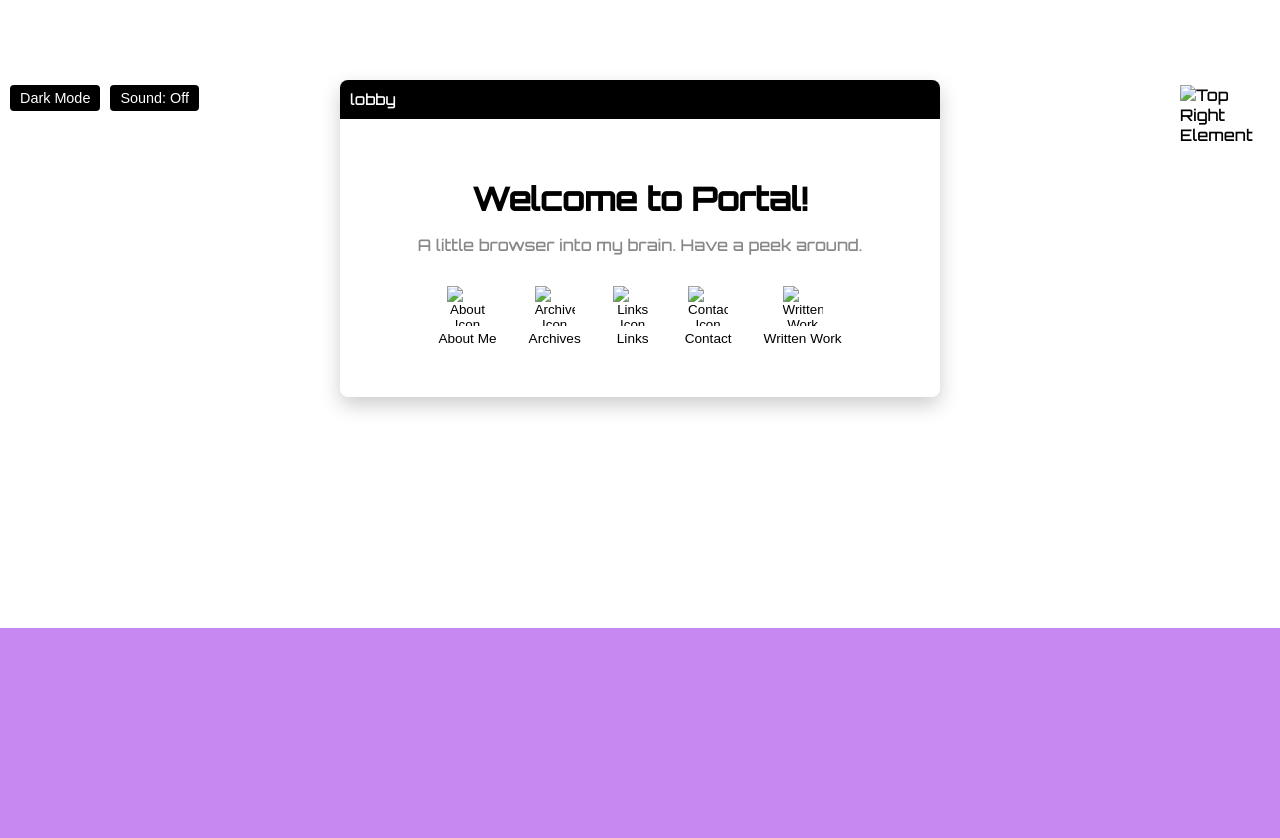
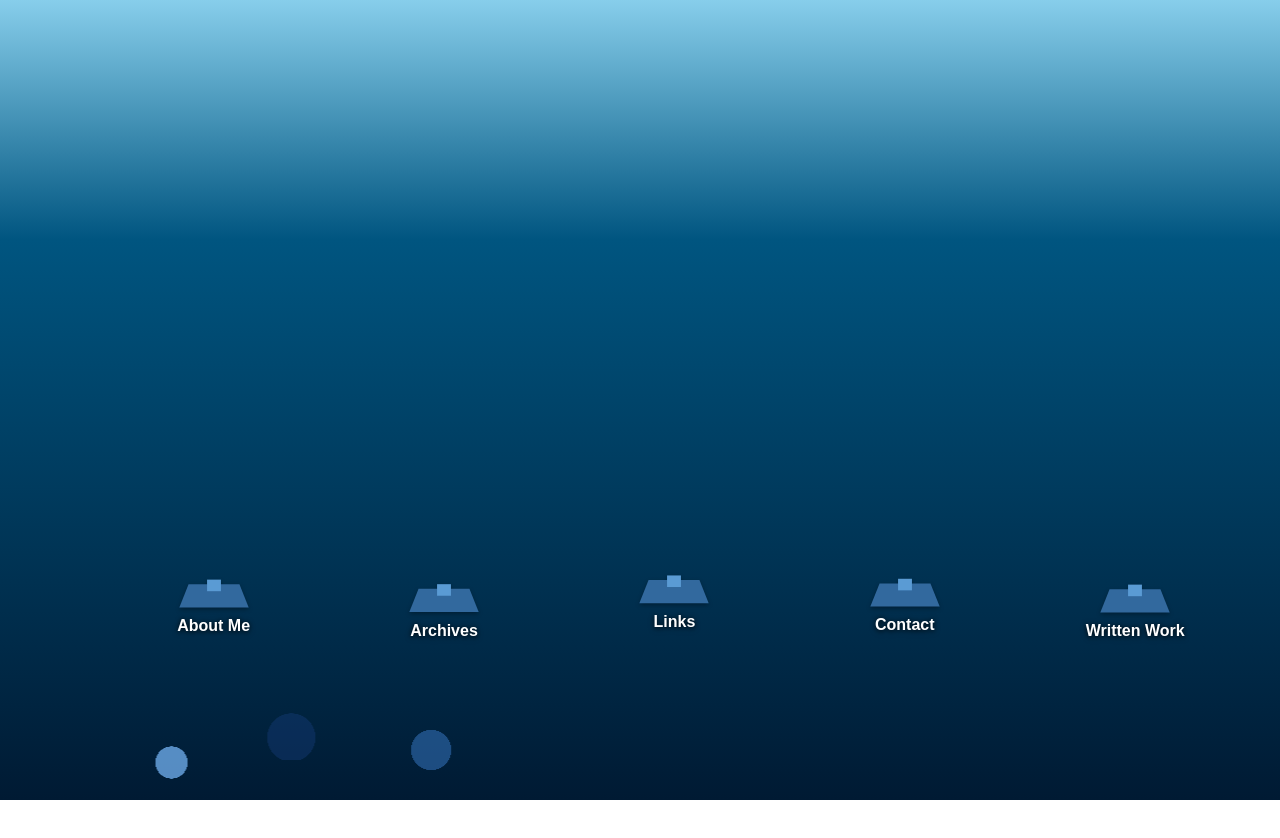
Before and after one commit to ar3youahuman/FJ, a plain HTML site: page index.html in a window 1280 px wide. After the commit the page ends 800 px from the top, so only its background shows below. Drawn offline with Linux system fonts and the light colour scheme.

Commit message:
Update index.html

```diff
--- a/index.html
+++ b/index.html
@@ -2,190 +2,160 @@
 <html lang="en">
 <head>
 <meta charset="UTF-8" />
-  <meta name="viewport" content="width=device-width, initial-scale=1.0" />
-  <title>Project Portal</title>
-  <link href="https://fonts.googleapis.com/css2?family=Orbitron:wght@500&display=swap" rel="stylesheet">
+<meta name="viewport" content="width=device-width, initial-scale=1" />
+<title>Infinite Ocean Waves with Floating Boats</title>
 <style>
-    :root {
-      --white: #ffffff;
-      --purple: #c888f2;
-      --black: #000000;
-      --gray: #888;
-      --font-main: 'Orbitron', sans-serif;
+  * {
+    margin: 0; padding: 0; box-sizing: border-box;
   }
-
-    * {
-      box-sizing: border-box;
+  html, body {
+    height: 100%;
+    background: linear-gradient(to top, #001a33 0%, #005580 70%, #87ceeb 100%);
+    overflow: hidden;
+    font-family: Arial, sans-serif;
   }
-
-    body {
-      margin: 0;
-      font-family: var(--font-main);
-      background: linear-gradient(to bottom, var(--white) 0% 71.4%, var(--purple) 71.4% 100%);
+  #ocean {
+    position: relative;
+    width: 100vw;
     height: 100vh;
-      position: relative;
-      transition: background 0.3s;
+    overflow: hidden;
   }
-
-    .controls {
+  .wave-container {
     position: absolute;
-      top: 5px;
-      left: 10px;
+    bottom: 0;
+    width: 200vw;
+    height: 150px;
+    left: 0;
+    animation: wave-move 10s linear infinite;
+  }
+  .wave {
+    position: absolute;
+    width: 200vw;
+    height: 150px;
+    background-repeat: repeat-x;
+    bottom: 0;
+  }
+  .wave1 {
+    background-image: radial-gradient(circle 20px at 10% 80%, #a2d2ff 80%, transparent 81%),
+                      radial-gradient(circle 20px at 30% 75%, #7bbcff 80%, transparent 81%);
+    opacity: 0.7;
+    animation: wave-shift 4s ease-in-out infinite alternate;
+    bottom: 0;
+    z-index: 1;
+  }
+  .wave2 {
+    background-image: radial-gradient(circle 25px at 20% 85%, #5a9bd4 80%, transparent 81%),
+                      radial-gradient(circle 25px at 40% 80%, #3a7cc9 80%, transparent 81%);
+    opacity: 0.5;
+    animation: wave-shift 6s ease-in-out infinite alternate;
+    bottom: 20px;
+    z-index: 2;
+  }
+  .wave3 {
+    background-image: radial-gradient(circle 30px at 15% 90%, #2a5c99 80%, transparent 81%),
+                      radial-gradient(circle 30px at 35% 85%, #184080 80%, transparent 81%);
+    opacity: 0.4;
+    animation: wave-shift 8s ease-in-out infinite alternate;
+    bottom: 40px;
+    z-index: 3;
+  }
+  @keyframes wave-move {
+    0% { left: 0; }
+    100% { left: -100vw; }
+  }
+  @keyframes wave-shift {
+    0% { background-position-x: 0; }
+    100% { background-position-x: 50px; }
+  }
+  #boats {
+    position: absolute;
+    bottom: 70px;
+    width: 100vw;
+    height: 150px;
+    pointer-events: none;
+  }
+  .boat {
+    position: absolute;
+    width: 120px;
+    height: 60px;
+    pointer-events: auto;
+    cursor: pointer;
     display: flex;
-      gap: 10px;
+    flex-direction: column;
+    align-items: center;
+    color: white;
+    text-decoration: none;
+    font-weight: bold;
+    text-shadow: 0 0 5px #000a;
+    transition: transform 0.3s ease;
+    filter: drop-shadow(0 2px 2px rgba(0,0,0,0.3));
   }
-
-    .control-btn {
-      background-color: var(--black);
-      color: var(--white);
-      border: none;
-      padding: 5px 10px;
-      border-radius: 4px;
-      cursor: pointer;
-      font-size: 0.9rem;
+  .boat:hover {
+    transform: scale(1.1) translateY(-10px);
+    filter: drop-shadow(0 4px 4px rgba(0,0,0,0.5));
   }
-
-    .top-right-png {
-      position: absolute;
-      top: 5px;
-      right: 20px;
+  .boat svg {
     width: 80px;
-      height: auto;
+    height: 40px;
+    margin-bottom: 5px;
+    fill: #32699e;
   }
-
-    .browser-wrapper {
-      background-color: var(--white);
-      width: 90%;
-      max-width: 600px;
-      margin: 80px auto 0 auto;
-      border-radius: 8px;
-      box-shadow: 0 8px 20px rgba(0, 0, 0, 0.2);
-      overflow: hidden;
-      text-align: center;
-    }
-
-    .browser-tab {
-      background-color: var(--black);
-      color: var(--white);
-      padding: 10px;
-      text-align: left;
-      font-size: 0.95rem;
-    }
-
-    .browser-body {
-      padding: 60px 20px 50px;
-    }
-
-    .browser-body h1 {
-      font-size: 2rem;
-      margin: 0 0 10px;
-    }
-
-    .browser-body p {
-      font-size: 1rem;
-      color: var(--gray);
-      margin-bottom: 30px;
-    }
-
-    .button-grid {
-      display: flex;
-      flex-wrap: wrap;
-      justify-content: center;
-      gap: 20px;
-    }
-
-    .button-grid button {
-      background-color: transparent;
-      border: none;
-      text-align: center;
-      cursor: pointer;
-    }
-
-    .button-grid img {
-      width: 40px;
-      height: 40px;
-      display: block;
-      margin: 0 auto 5px;
-    }
-
-    .button-grid span {
-      display: block;
-      font-size: 0.85rem;
-      color: var(--black);
-    }
-
-    .dark-mode {
-      background: linear-gradient(to bottom, #111 0% 71.4%, #3a2a4f 71.4% 100%);
-    }
-
-    .dark-mode .browser-wrapper {
-      background-color: #222;
-      color: #eee;
-    }
-
-    .dark-mode .browser-tab {
-      background-color: #000;
-      color: #fff;
-    }
-
-    .dark-mode span {
-      color: #eee;
+  @keyframes boat-bob {
+    0%, 100% { transform: translateY(0); }
+    50% { transform: translateY(-10px); }
   }
 </style>
 </head>
 <body>
-  <div class="controls">
-    <button class="control-btn" id="darkToggle">Dark Mode</button>
-    <button class="control-btn" id="soundToggle">Sound: Off</button>
+<div id="ocean">
+  <div class="wave-container">
+    <div class="wave wave1"></div>
+    <div class="wave wave2"></div>
+    <div class="wave wave3"></div>
   </div>
 
-  <img src="your-element.png" alt="Top Right Element" class="top-right-png">
-
-  <div class="browser-wrapper">
-    <div class="browser-tab">lobby</div>
-    <div class="browser-body">
-      <h1>Welcome to Portal!</h1>
-      <p>A little browser into my brain. Have a peek around.</p>
-      <div class="button-grid">
-        <button>
-          <img src="about-icon.png" alt="About Icon">
-          <span>About Me</span>
-        </button>
-        <button>
-          <img src="archives-icon.png" alt="Archives Icon">
-          <span>Archives</span>
-        </button>
-        <button>
-          <img src="links-icon.png" alt="Links Icon">
-          <span>Links</span>
-        </button>
-        <button>
-          <img src="contact-icon.png" alt="Contact Icon">
-          <span>Contact</span>
-        </button>
-        <button>
-          <img src="writing-icon.png" alt="Written Work Icon">
-          <span>Written Work</span>
-        </button>
-      </div>
-    </div>
+  <div id="boats"></div>
 </div>
 
+<audio id="ocean-sfx" loop preload="auto">
+  <source src="ocean-wave-sound.mp3" type="audio/mpeg" />
+  <source src="ocean-wave-sound.ogg" type="audio/ogg" />
+</audio>
+
 <script>
-    const darkToggle = document.getElementById('darkToggle');
-    const soundToggle = document.getElementById('soundToggle');
-    let darkMode = false;
-    let soundOn = false;
+  const boatsData = [
+    { href: "#about", title: "About Me" },
+    { href: "#archives", title: "Archives" },
+    { href: "#links", title: "Links" },
+    { href: "#contact", title: "Contact" },
+    { href: "#written", title: "Written Work" }
+  ];
 
-    darkToggle.onclick = () => {
-      darkMode = !darkMode;
-      document.body.classList.toggle('dark-mode', darkMode);
-    };
+  // Simple SVG boat icon
+  const boatSVG = `<svg viewBox="0 0 64 32" xmlns="http://www.w3.org/2000/svg" aria-hidden="true" role="img"><path d="M2 28h60l-8-20H10L2 28z" /><rect x="26" y="4" width="12" height="10" fill="#5a9bd4"/></svg>`;
 
-    soundToggle.onclick = () => {
-      soundOn = !soundOn;
-      soundToggle.textContent = `Sound: ${soundOn ? 'On' : 'Off'}`;
-    };
+  const boatsContainer = document.getElementById('boats');
+
+  boatsData.forEach((boat, i) => {
+    const a = document.createElement('a');
+    a.href = boat.href;
+    a.title = boat.title;
+    a.className = 'boat';
+    a.style.left = (12 + i * 18) + 'vw';
+    a.style.animation = `boat-bob 4s ease-in-out infinite`;
+    a.style.animationDelay = `${i * 1.3}s`;
+    a.innerHTML = boatSVG + `<span>${boat.title}</span>`;
+    boatsContainer.appendChild(a);
+  });
+
+  const oceanSfx = document.getElementById('ocean-sfx');
+  function tryPlayAudio() {
+    oceanSfx.play().catch(() => {});
+    window.removeEventListener('click', tryPlayAudio);
+    window.removeEventListener('keydown', tryPlayAudio);
+  }
+  window.addEventListener('click', tryPlayAudio);
+  window.addEventListener('keydown', tryPlayAudio);
 </script>
 </body>
 </html>
```
Lines whose indentation alone changed are shown as unchanged.
